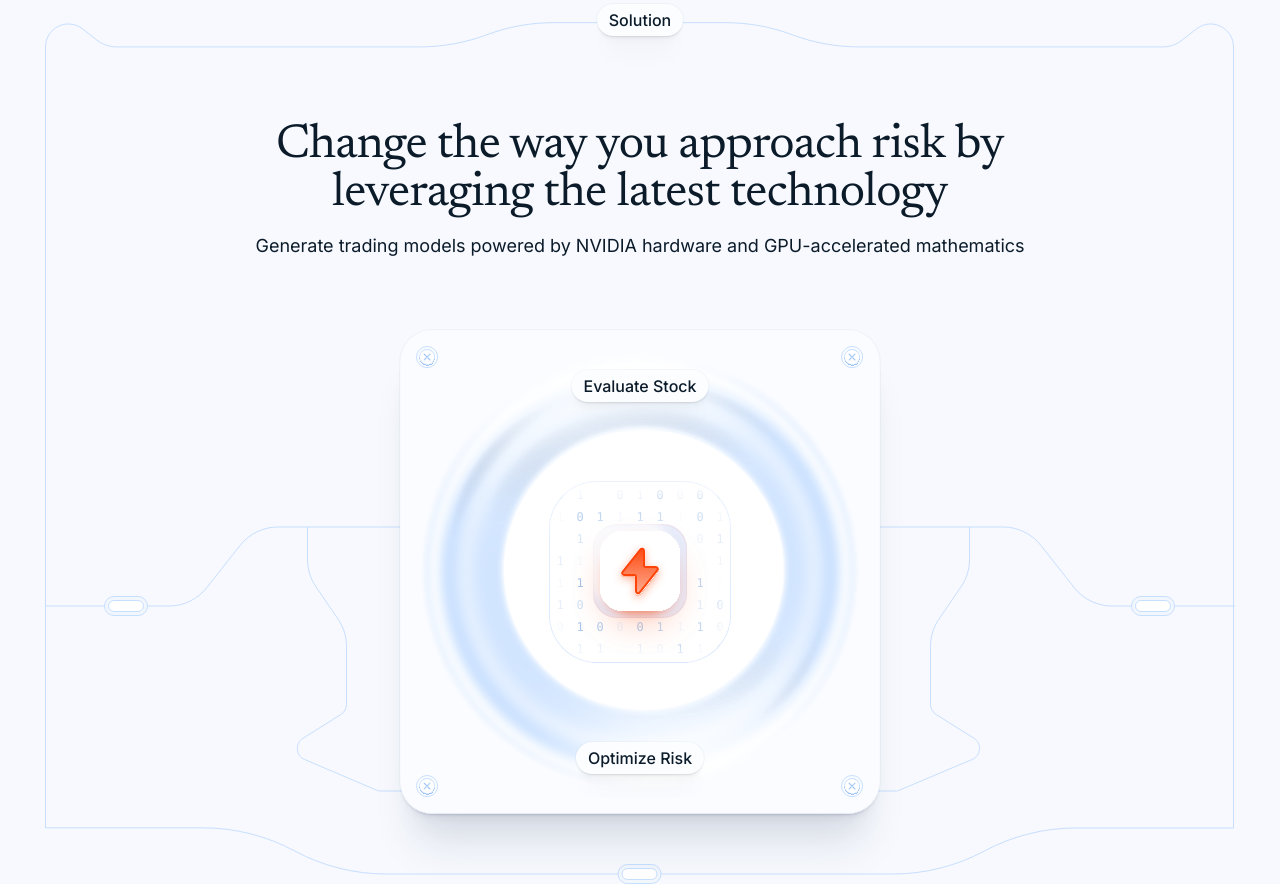
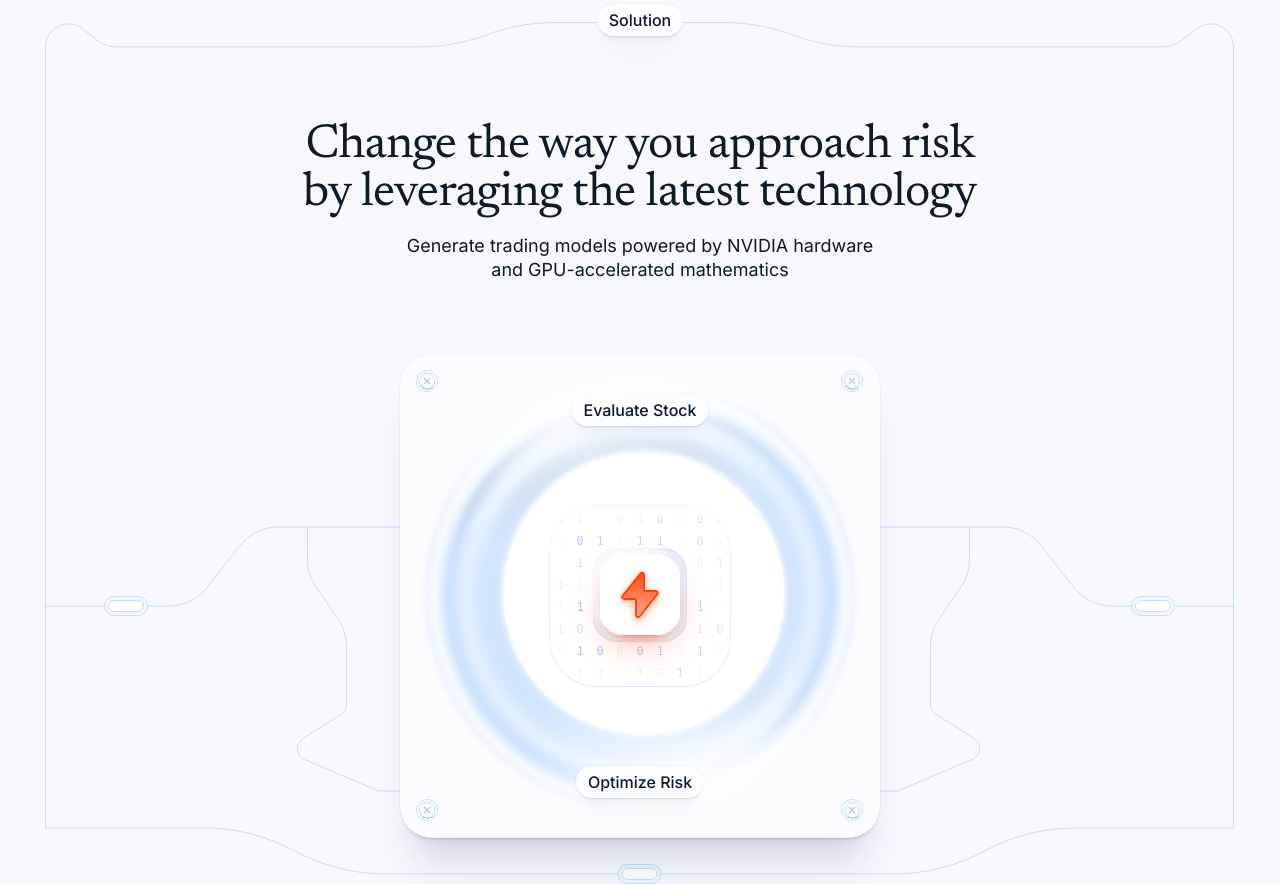
Before and after one commit to setamyDG/riotters-recruitment-task, a React (Vite) app: page / in a window 1280 px wide. Built offline with nearby package versions, Linux system fonts and the light colour scheme.

Commit message:
feat: update copy

```diff
--- a/src/components/Card/Card.tsx
+++ b/src/components/Card/Card.tsx
@@ -37,10 +37,16 @@ export const Card = ({
           <Badge label={cardBadge} />
         </div>
         <div className="flex w-full max-w-[342px] flex-col gap-3 md:max-w-none xl:mt-[86px] xl:gap-4 xl:px-[130px]">
-          <Typography variant="newsreader-400-48" as="h1">
-            {cardTitle}
-          </Typography>
-          <Typography variant="inter-400">{cardDescription}</Typography>
+          <div className="xl:px-26">
+            <Typography variant="newsreader-400-48" as="h1">
+              {cardTitle}
+            </Typography>
+          </div>
+          <div className="xl:px-56">
+            <Typography variant="inter-400" className="whitespace-pre-line">
+              {cardDescription}
+            </Typography>
+          </div>
         </div>
       </div>
     </div>
--- a/src/pages/Home.tsx
+++ b/src/pages/Home.tsx
@@ -4,8 +4,10 @@ export const HomePage = () => (
   <main className="mx-auto flex min-h-screen items-center justify-center">
     <Card
       cardBadge="Solution"
-      cardTitle="Change the way you approach risk by leveraging the latest technology"
-      cardDescription="Generate trading models powered by NVIDIA hardware and GPU-accelerated mathematics"
+      cardTitle={'Change the way you approach risk by leveraging the latest technology'}
+      cardDescription={
+        'Generate trading models powered by NVIDIA hardware and GPU-accelerated mathematics'
+      }
       cardIllustrationTopBadge="Evaluate Stock"
       cardIllustrationBottomBadge="Optimize Risk"
     />
```
